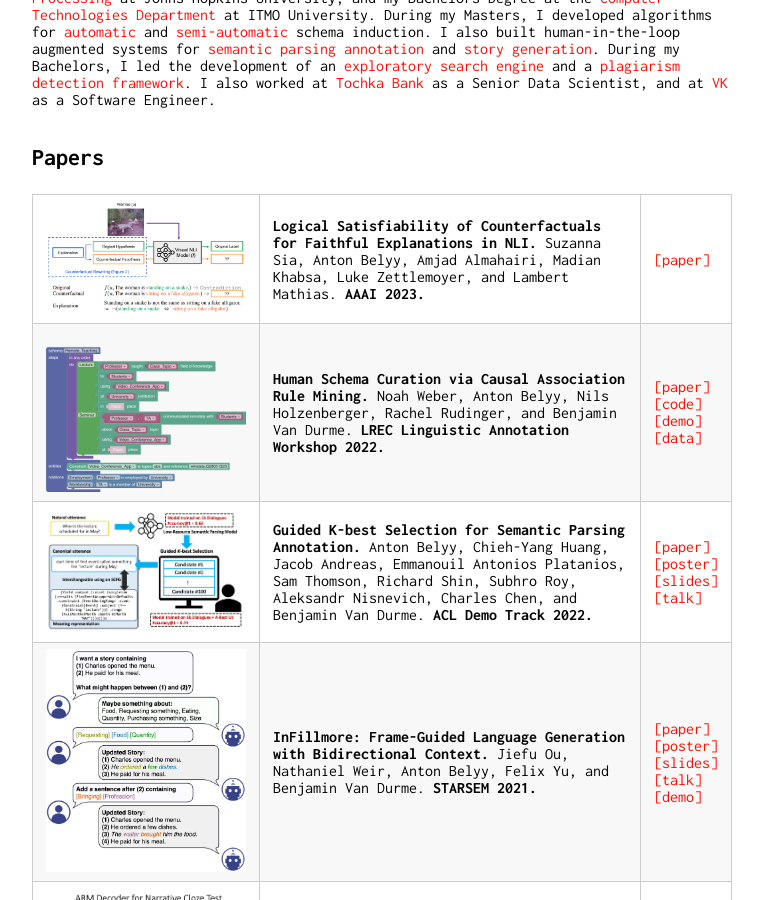
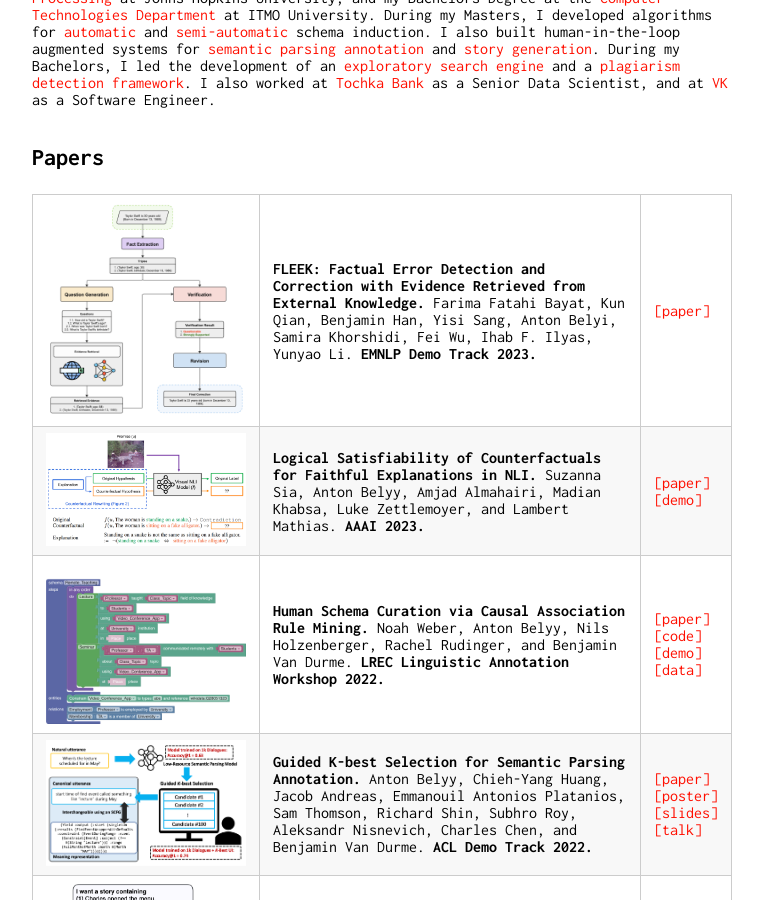
Before and after one commit to AVBelyy/AVBelyy.github.io, a Jekyll site: the page built from index.md, in a window 1280 px wide and 900 px high, scrolled down 439 px. Shown: the whole window, without its empty margins (258-1021 px from the left). Built offline with Jekyll 4.4.1, drawn with Linux system fonts in a browser that asks for light colours.

Commit message:
Update index.md

```diff
--- a/index.md
+++ b/index.md
@@ -11,7 +11,8 @@ Prior to Apple, I completed my Masters Degree at the [Center for Language and Sp
 
 ## Papers
 
-<img src="img/publications/ftc.png" alt="FTC paper" style="width: 200px"/> | **Logical Satisfiability of Counterfactuals for Faithful Explanations in NLI.** Suzanna Sia, Anton Belyy, Amjad Almahairi, Madian Khabsa, Luke Zettlemoyer, and Lambert Mathias. **AAAI 2023.** | [[paper]](https://ojs.aaai.org/index.php/AAAI/article/view/26174)
+<img src="img/publications/fleek.png" alt="Fleek paper" style="width: 200px"/> | **FLEEK: Factual Error Detection and Correction with Evidence Retrieved from External Knowledge.** Farima Fatahi Bayat, Kun Qian, Benjamin Han, Yisi Sang, Anton Belyi, Samira Khorshidi, Fei Wu, Ihab F. Ilyas, Yunyao Li. **EMNLP Demo Track 2023.** | [[paper]](https://aclanthology.org/2023.emnlp-demo.10.pdf)
+<img src="img/publications/ftc.png" alt="FTC paper" style="width: 200px"/> | **Logical Satisfiability of Counterfactuals for Faithful Explanations in NLI.** Suzanna Sia, Anton Belyy, Amjad Almahairi, Madian Khabsa, Luke Zettlemoyer, and Lambert Mathias. **AAAI 2023.** | [[paper]](https://ojs.aaai.org/index.php/AAAI/article/view/26174)<br>[[demo]](https://www.youtube.com/watch?v=NapJFUlkPdQ)
 <img src="img/projects/schema-blocks.png" alt="Schema paper" style="width: 200px"/> | **Human Schema Curation via Causal Association Rule Mining.** Noah Weber, Anton Belyy, Nils Holzenberger, Rachel Rudinger, and Benjamin Van Durme. **LREC Linguistic Annotation Workshop 2022.** | [[paper]](http://www.lrec-conf.org/proceedings/lrec2022/workshops/LAWXVI/pdf/2022.lawxvi-1.17.pdf)<br>[[code]](http://github.com/AVBelyy/SchemaBlocks)<br>[[demo]](http://sb.retloko.org)<br>[[data]](https://nlp.jhu.edu/schemas/)
 <img src="img/publications/guidedkbest.png" alt="Guided K-best" style="width: 200px"/> | **Guided K-best Selection for Semantic Parsing Annotation.** Anton Belyy, Chieh-Yang Huang, Jacob Andreas, Emmanouil Antonios Platanios, Sam Thomson, Richard Shin, Subhro Roy, Aleksandr Nisnevich, Charles Chen, and Benjamin Van Durme. **ACL Demo Track 2022.** | [[paper]](https://aclanthology.org/2022.acl-demo.11.pdf)<br>[[poster]](https://static.retloko.org/posters/belyyetal2022guidedkbest-poster.pdf)<br>[[slides]](https://static.retloko.org/slides/belyyetal2022guidedkbest-slides.pdf)<br>[[talk]](https://youtu.be/jSEJfHotBdY)
 <img src="img/publications/infillmore.png" alt="InFillmore" style="width: 200px"/> | **InFillmore: Frame-Guided Language Generation with Bidirectional Context.** Jiefu Ou, Nathaniel Weir, Anton Belyy, Felix Yu, and Benjamin Van Durme. **STARSEM 2021.** | [[paper]](https://aclanthology.org/2021.starsem-1.12.pdf)<br>[[poster]](https://static.retloko.org/posters/ouetal2021infillmore-poster.pdf)<br>[[slides]](https://static.retloko.org/slides/ouetal2021infillmore-slides.pdf)<br>[[talk]](https://static.retloko.org/talks/ouetal2021infillmore-talk.mp4)<br>[[demo]](https://nlp.jhu.edu/demos/infillmore)
```
